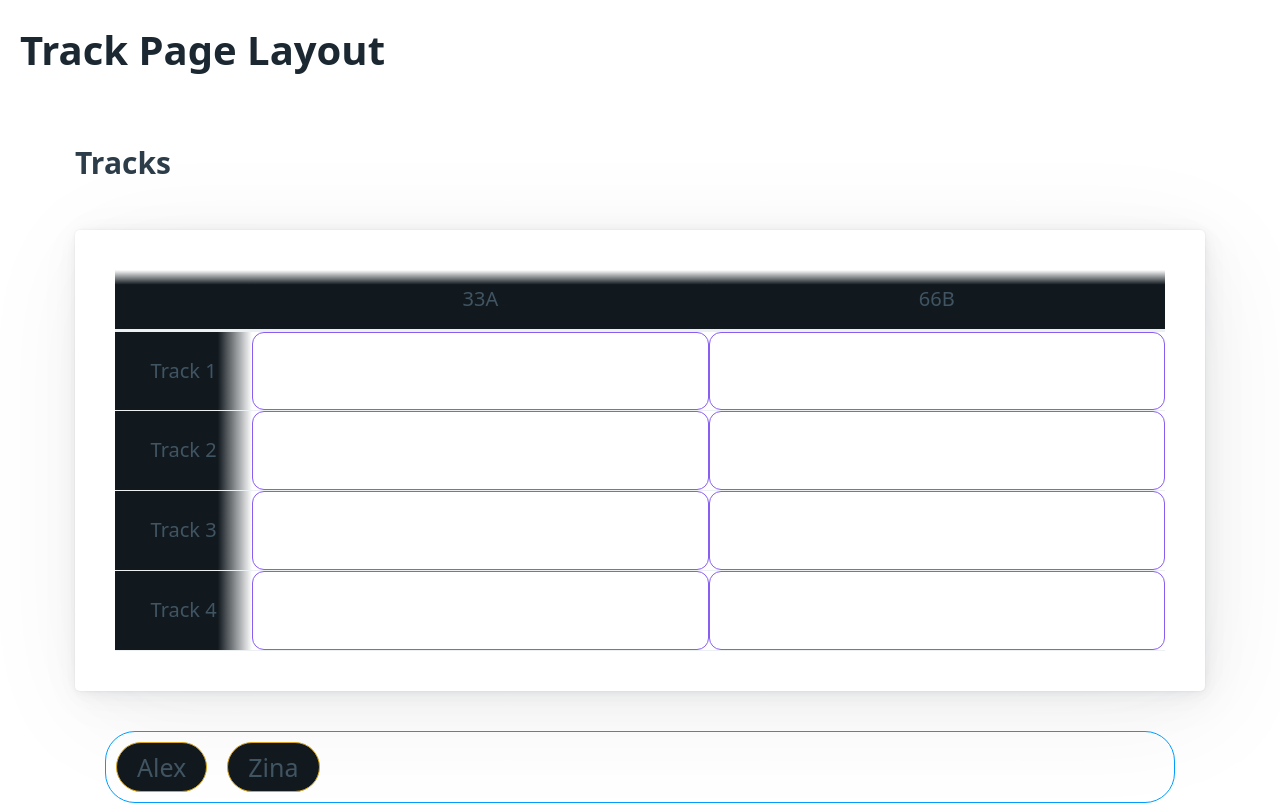
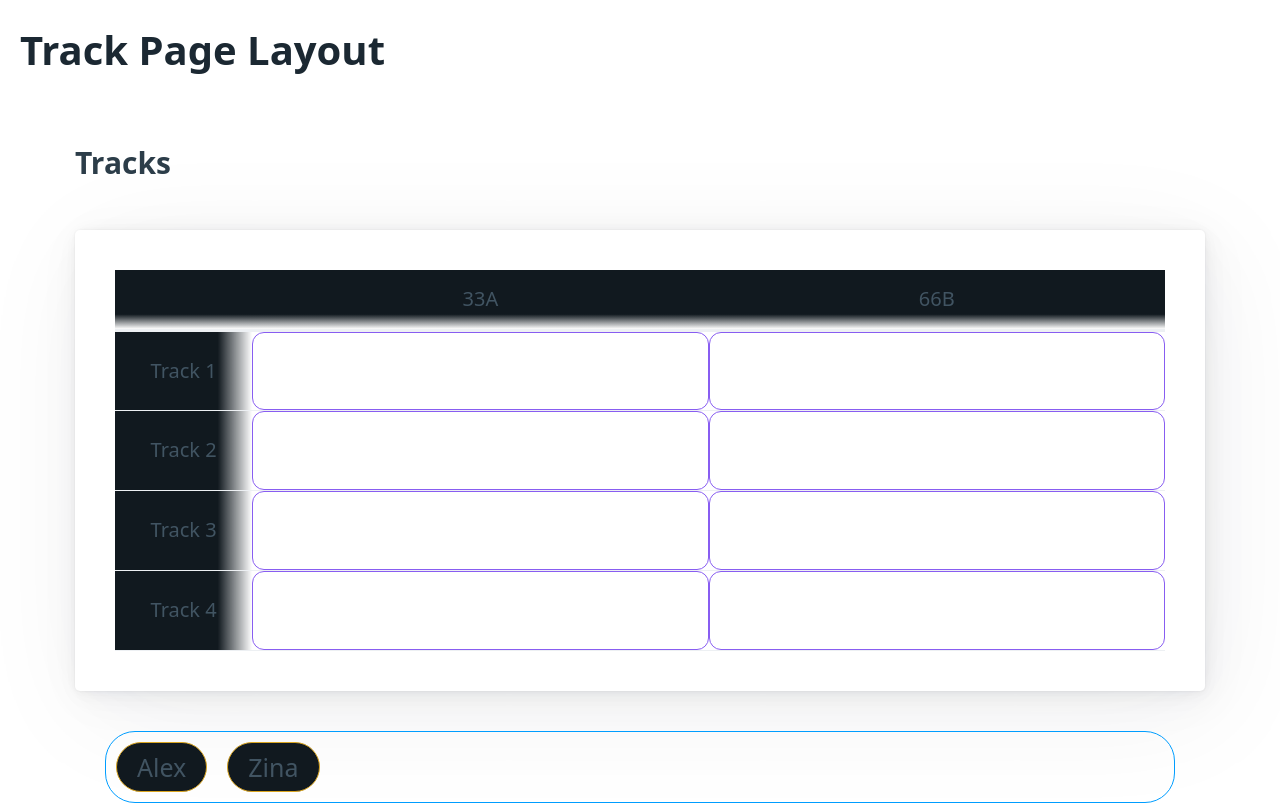
Before and after one commit to its-all-waves/cs50-final-setflow-tracks-in-svelte, a SvelteKit app: page /tracks in a window 1280 px wide. Shown: the top 805 px of the page. Built offline with nearby package versions, Linux system fonts and the light colour scheme.

Commit message:
add comments to css

```diff
--- a/src/routes/tracks/dropzone.svelte
+++ b/src/routes/tracks/dropzone.svelte
@@ -34,7 +34,7 @@
 		// console.dir(selectedDropZones)
 	}
 
-	/** whether to apply selected class
+	/** whether to apply .selected class
 	 * @type {boolean} */
 	$: selected = isSelected(selectedDropZones)
 
--- a/src/routes/tracks/table.svelte
+++ b/src/routes/tracks/table.svelte
@@ -68,7 +68,7 @@
 		text-align: center;
 	}
 
-	/* keep track/row headers narrow */
+	/* row headers - keep narrow */
 	tbody tr th {
 		position: sticky;
 		left: 0;
@@ -78,14 +78,16 @@
 		background: linear-gradient(90deg, rgba(17, 25, 31, 1) 75%, rgba(17, 25, 31, 0) 100%);
 	}
 
+	/* column headers */
 	thead th {
-		position: sticky;
+		position: sticky; /* currently does nothing... */
 		top: -0.6rem;
 		height: 3rem;
 		background: rgb(17, 25, 31);
-		background: linear-gradient(0deg, rgba(17, 25, 31, 1) 75%, rgba(17, 25, 31, 0) 100%);
+		background: linear-gradient(180deg, rgba(17, 25, 31, 1) 75%, rgba(17, 25, 31, 0) 100%);
 	}
 
+	/* limit cell (and dropZone) height */
 	td {
 		height: 4rem;
 	}
```
